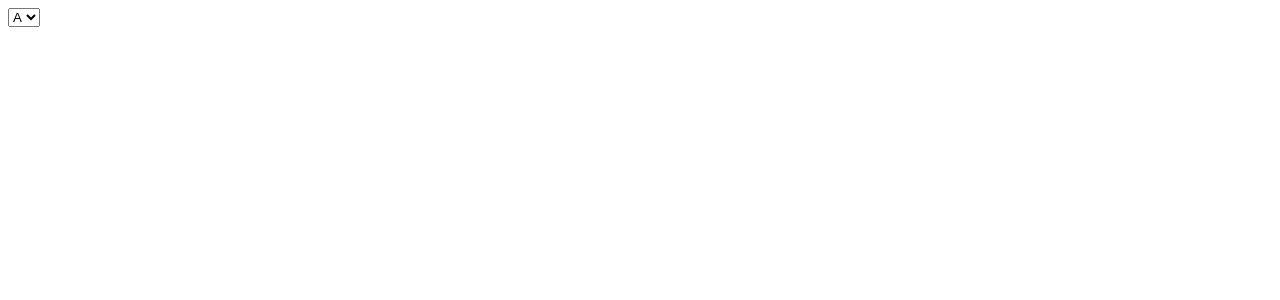
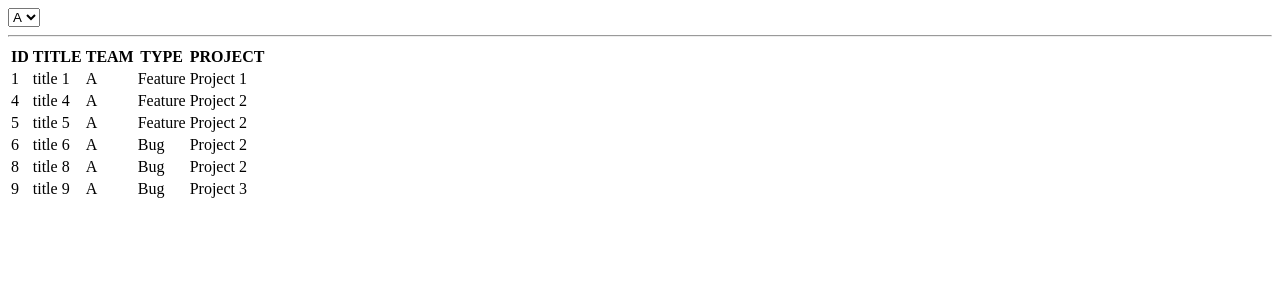
Before and after one commit to hvihvi/react-sandbox, a React (Create React App) app in the folder redux-dependent-components/: page / in a window 1280 px wide. Shown: the top 300 px of the page. Built offline with nearby package versions, Linux system fonts and the light colour scheme.

Commit message:
Add visible Todo List filtered by selected team

```diff
--- a/redux-dependent-components/src/App.js
+++ b/redux-dependent-components/src/App.js
@@ -4,6 +4,7 @@ import reduxThunk from "redux-thunk";
 import { Provider } from "react-redux";
 import reducer from "./reducers/reducer";
 import SelectTeam from "./containers/SelectTeam";
+import VisibleTodoList from "./containers/VisibleTodoList";
 
 const createStoreWithMiddleware = Redux.applyMiddleware(reduxThunk)(
   Redux.createStore
@@ -17,7 +18,11 @@ class App extends Component {
   render() {
     return (
       <Provider store={store}>
-        <SelectTeam />
+        <div>
+          <SelectTeam />
+          <hr />
+          <VisibleTodoList />
+        </div>
       </Provider>
     );
   }
--- /dev/null
+++ b/redux-dependent-components/src/components/TodoList.js
@@ -0,0 +1,24 @@
+import * as React from "react";
+
+const TodoList = ({ todos }) => (
+  <table>
+    <tr>
+      <th>ID</th>
+      <th>TITLE</th>
+      <th>TEAM</th>
+      <th>TYPE</th>
+      <th>PROJECT</th>
+    </tr>
+    {todos.map(todo => (
+      <tr>
+        <td>{todo.id}</td>
+        <td>{todo.title}</td>
+        <td>{todo.team}</td>
+        <td>{todo.type}</td>
+        <td>{todo.project}</td>
+      </tr>
+    ))}
+  </table>
+);
+
+export default TodoList;
--- /dev/null
+++ b/redux-dependent-components/src/containers/VisibleTodoList.js
@@ -0,0 +1,10 @@
+import TodoList from "../components/TodoList";
+import { connect } from "react-redux";
+
+const mapStateToProps = state => {
+  return {
+    todos: state.reducer.todos.filter(todo => state.reducer.team === todo.team)
+  };
+};
+
+export default connect(mapStateToProps)(TodoList);
```
